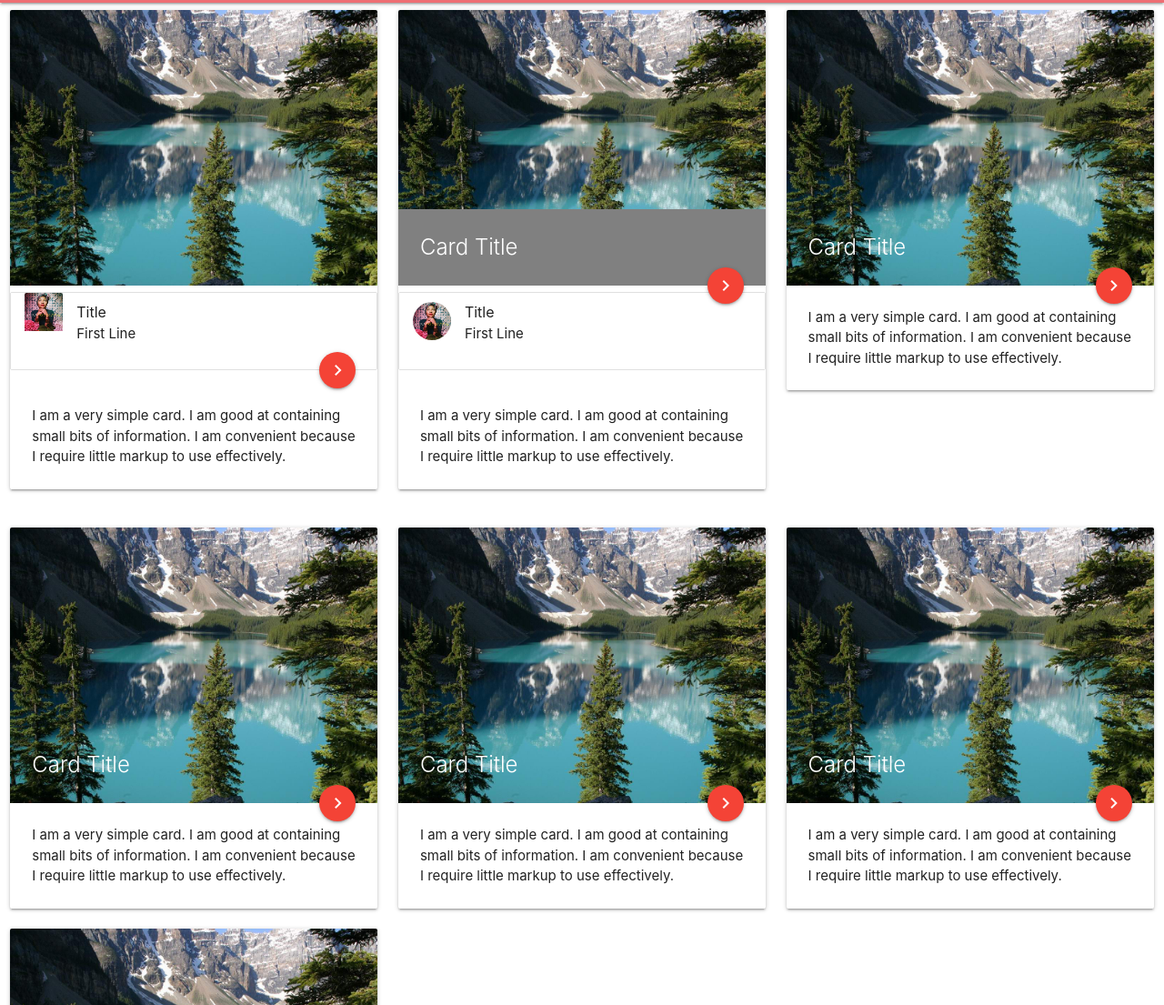
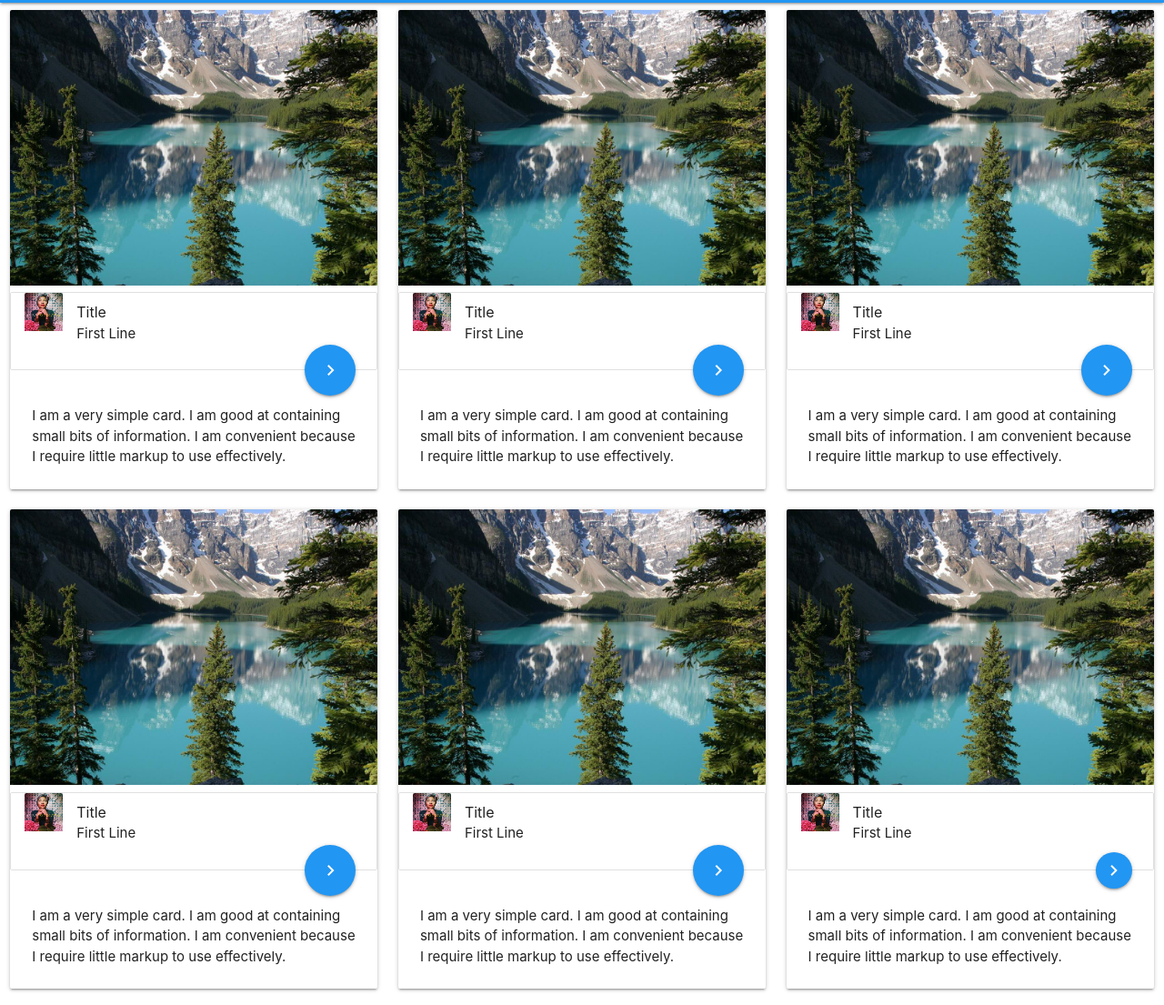
Before and after one commit to prince-inapp/Camp3-Evaluation, a plain HTML site: page MaterialDesign/index.html in a window 1280 px wide. Shown: the part 61-1166 px from the top of the page at 91% size. Drawn offline with Linux system fonts and the light colour scheme.

Commit message:
changed color

```diff
--- a/MaterialDesign/index.html
+++ b/MaterialDesign/index.html
@@ -12,9 +12,9 @@
 
   <body>
     <nav>
-      <div class="nav-wrapper">
+      <div class="nav-wrapper blue">
         <a href="#" data-target="slide-out" class="sidenav-trigger show-on-large"><i class="material-icons">menu</i></a>
-        <a href="#" class="brand-logo center"><img src="logo.jpg"></a>
+        <a href="#" class="brand-logo center"><img src="images/logo.svg"></a>
         <ul id="nav-mobile" class="right">
           <li><a href="Login.html">Login</a></li>
           <li><a href="Signup.html">Sign Up</a></li>
@@ -27,17 +27,17 @@
 <div class="background">
   <img src="images/office.jpg">
 </div>
-<a href="#user"><img class="circle" src="logo.jpg"></a>
+<a href="#user"><img class="circle" src="images/logo.svg"></a>
 <a href="#name"><span class="white-text name">Material Design</span></a>
 <a href="#email"><span class="white-text email">Inspired by Material Design</span></a>
 </div></li>
-<li><a href="#!"><i class="material-icons">home</i>Home</a></li>
-<li><a href="#!"><i class="material-icons">radio_button_checked</i>Showcase</a></li>
-<li><a href="#!"><i class="material-icons">build</i>Tools and Resources</a></li>
-<li><a href="#!"><i class="material-icons">burst_mode</i>Themes and Templates</a></li>
-<li><a href="#!"><i class="material-icons">colorize</i>Mockups and Concepts</a></li>
-<li><a href="#!"><i class="material-icons">extension</i>Apps</a></li>
-<li><a href="#!"><i class="material-icons">palette</i>Wordpress</a></li>
+<li><a href="pages.html"><i class="material-icons">home</i>Home</a></li>
+<li><a href="pages.html"><i class="material-icons">radio_button_checked</i>Showcase</a></li>
+<li><a href="pages.html"><i class="material-icons">build</i>Tools and Resources</a></li>
+<li><a href="pages.html"><i class="material-icons">burst_mode</i>Themes and Templates</a></li>
+<li><a href="pages.html"><i class="material-icons">colorize</i>Mockups and Concepts</a></li>
+<li><a href="pages.html"><i class="material-icons">extension</i>Apps</a></li>
+<li><a href="pages.html"><i class="material-icons">palette</i>Wordpress</a></li>
 </ul>
 
 
@@ -49,64 +49,13 @@
             <span class="card-title">Card Title</span>
             <ul class="collection">
               <li class="collection-item avatar">
-                <img src="images/yuna.jpg" alt="" class="circle">
                 <span class="title">Title</span>
                 <p>First Line</p>
-                <a href="#!" class="secondary-content"><i class="material-icons">profile</i></a>
+                <img src="images/yuna.jpg" alt="" class="circle">
+                <a href="pages.html" class="secondary-content"><i class="material-icons">profile</i></a>
               </li>
             </ul>
-            <a class="btn-floating halfway-fab waves-effect waves-light red"><i class="material-icons">navigate_next</i></a>
-          </div>
-          <div class="card-content">
-            <p>I am a very simple card. I am good at containing small bits of information. I am convenient because I require little markup to use effectively.</p>
-          </div>
-        </div>
-      </div>
-      <div class="col s4">
-        <div class="card">
-          <div class="card-image">
-            <img src="images/sample-1.jpg">
-            <a class="btn-floating halfway-fab waves-effect waves-light red"><i class="material-icons">navigate_next</i></a>
-            <span class="card-title"
-           style="background-color:grey; width:100%;">Card Title
-          </span>
-          </div>
-          <ul class="collection">
-            <li class="collection-item avatar">
-              <img src="images/yuna.jpg" alt="" class="circle">
-              <span class="title">Title</span>
-              <p>First Line</p>
-              <a href="#!" class="secondary-content"><i class="material-icons">profile</i></a>
-            </li>
-          </ul>
-
-
-          <div  class="card-content">
-            <p>I am a very simple card. I am good at containing small bits of information. I am convenient because I require little markup to use effectively.</p>
-          </div>
-
-        </div>
-      </div>
-      <div class="col s4">
-        <div class="card">
-          <div class="card-image">
-            <img src="images/sample-1.jpg">
-            <span class="card-title">Card Title</span>
-            <a class="btn-floating halfway-fab waves-effect waves-light red"><i class="material-icons">navigate_next</i></a>
-          </div>
-          <div class="card-content">
-            <p>I am a very simple card. I am good at containing small bits of information. I am convenient because I require little markup to use effectively.</p>
-          </div>
-        </div>
-      </div>
-    </div>
-    <div class="row">
-      <div class="col s4">
-        <div class="card">
-          <div class="card-image">
-            <img src="images/sample-1.jpg">
-            <span class="card-title">Card Title</span>
-            <a class="btn-floating halfway-fab waves-effect waves-light red"><i class="material-icons">navigate_next</i></a>
+            <a href="pages.html" class="btn-floating halfway-fab waves-effect waves-light btn-large blue"><i class="material-icons">navigate_next</i></a>
           </div>
           <div class="card-content">
             <p>I am a very simple card. I am good at containing small bits of information. I am convenient because I require little markup to use effectively.</p>
@@ -118,31 +67,91 @@
           <div class="card-image">
             <img src="images/sample-1.jpg">
             <span class="card-title">Card Title</span>
-              <a class="btn-floating halfway-fab waves-effect waves-light red"><i class="material-icons">navigate_next</i></a>
+            <ul class="collection">
+              <li class="collection-item avatar">
+                <img src="images/yuna.jpg" alt="" class="circle">
+                <span class="title">Title</span>
+                <p>First Line</p>
+                <a href="pages.html" class="secondary-content"><i class="material-icons">profile</i></a>
+              </li>
+            </ul>
+            <a href="pages.html" class="btn-floating halfway-fab waves-effect waves-light btn-large blue"><i class="material-icons">navigate_next</i></a>
           </div>
           <div class="card-content">
             <p>I am a very simple card. I am good at containing small bits of information. I am convenient because I require little markup to use effectively.</p>
           </div>
         </div>
-        </div>
-          <div class="col s4">
+      </div><div class="col s4">
         <div class="card">
           <div class="card-image">
             <img src="images/sample-1.jpg">
             <span class="card-title">Card Title</span>
-                <a class="btn-floating halfway-fab waves-effect waves-light red"><i class="material-icons">navigate_next</i></a>
+            <ul class="collection">
+              <li class="collection-item avatar">
+                <img src="images/yuna.jpg" alt="" class="circle">
+                <span class="title">Title</span>
+                <p>First Line</p>
+                <a href="pages.html" class="secondary-content"><i class="material-icons">profile</i></a>
+              </li>
+            </ul>
+            <a href="pages.html" class="btn-floating halfway-fab waves-effect waves-light btn-large blue"><i class="material-icons">navigate_next</i></a>
           </div>
           <div class="card-content">
             <p>I am a very simple card. I am good at containing small bits of information. I am convenient because I require little markup to use effectively.</p>
           </div>
         </div>
-          </div>
-            <div class="col s4">
+      </div><div class="col s4">
         <div class="card">
           <div class="card-image">
             <img src="images/sample-1.jpg">
             <span class="card-title">Card Title</span>
-                  <a class="btn-floating halfway-fab waves-effect waves-light red"><i class="material-icons">navigate_next</i></a>
+            <ul class="collection">
+              <li class="collection-item avatar">
+                <img src="images/yuna.jpg" alt="" class="circle">
+                <span class="title">Title</span>
+                <p>First Line</p>
+                <a href="pages.html" class="secondary-content"><i class="material-icons">profile</i></a>
+              </li>
+            </ul>
+            <a href="pages.html" class="btn-floating halfway-fab waves-effect waves-light btn-large blue"><i class="material-icons">navigate_next</i></a>
+          </div>
+          <div class="card-content">
+            <p>I am a very simple card. I am good at containing small bits of information. I am convenient because I require little markup to use effectively.</p>
+          </div>
+        </div>
+      </div><div class="col s4">
+        <div class="card">
+          <div class="card-image">
+            <img src="images/sample-1.jpg">
+            <span class="card-title">Card Title</span>
+            <ul class="collection">
+              <li class="collection-item avatar">
+                <img src="images/yuna.jpg" alt="" class="circle">
+                <span class="title">Title</span>
+                <p>First Line</p>
+                <a href="pages.html" class="secondary-content"><i class="material-icons">profile</i></a>
+              </li>
+            </ul>
+            <a href="pages.html" class="btn-floating halfway-fab waves-effect waves-light btn-large blue"><i class="material-icons">navigate_next</i></a>
+          </div>
+          <div class="card-content">
+            <p>I am a very simple card. I am good at containing small bits of information. I am convenient because I require little markup to use effectively.</p>
+          </div>
+        </div>
+      </div><div class="col s4">
+        <div class="card">
+          <div class="card-image">
+            <img src="images/sample-1.jpg">
+            <span class="card-title">Card Title</span>
+            <ul class="collection">
+              <li class="collection-item avatar">
+                <img src="images/yuna.jpg" alt="" class="circle">
+                <span class="title">Title</span>
+                <p>First Line</p>
+                <a href="pages.html" class="secondary-content"><i class="material-icons">profile</i></a>
+              </li>
+            </ul>
+            <a href="pages.html" class="btn-floating halfway-fab waves-effect waves-light blue"><i class="material-icons">navigate_next</i></a>
           </div>
           <div class="card-content">
             <p>I am a very simple card. I am good at containing small bits of information. I am convenient because I require little markup to use effectively.</p>
--- /dev/null
+++ b/MaterialDesign/pages.html
@@ -0,0 +1,57 @@
+<!DOCTYPE html>
+<html>
+  <head>
+    <!--Import Google Icon Font-->
+    <link href="https://fonts.googleapis.com/icon?family=Material+Icons" rel="stylesheet">
+    <!--Import materialize.css-->
+    <link type="text/css" rel="stylesheet" href="css/materialize.min.css"  media="screen,projection"/>
+    <link type="text/css" rel="stylesheet" href="css/style.css"  media="screen,projection"/>
+    <!--Let browser know website is optimized for mobile-->
+    <meta name="viewport" content="width=device-width, initial-scale=1.0"/>
+  </head>
+
+  <body>
+    <nav>
+      <div class="nav-wrapper">
+        <a href="#" data-target="slide-out" class="sidenav-trigger show-on-large"><i class="material-icons">menu</i></a>
+        <a href="#" class="brand-logo center"><img src="logo.jpg"></a>
+        <ul id="nav-mobile" class="right">
+          <li><a href="Login.html">Login</a></li>
+          <li><a href="Signup.html">Sign Up</a></li>
+        </ul>
+      </div>
+    </nav>
+
+    <ul id="slide-out" class="sidenav">
+        <li><div class="user-view">
+        <div class="background">
+        <img src="images/office.jpg">
+        </div>
+        <a href="#user"><img class="circle" src="logo.jpg"></a>
+        <a href="#name"><span class="white-text name">Material Design</span></a>
+        <a href="#email"><span class="white-text email">Inspired by Material Design</span></a>
+        </div></li>
+        <li><a href="#!"><i class="material-icons">home</i>Home</a></li>
+        <li><a href="#!"><i class="material-icons">radio_button_checked</i>Showcase</a></li>
+        <li><a href="#!"><i class="material-icons">build</i>Tools and Resources</a></li>
+        <li><a href="#!"><i class="material-icons">burst_mode</i>Themes and Templates</a></li>
+        <li><a href="#!"><i class="material-icons">colorize</i>Mockups and Concepts</a></li>
+        <li><a href="#!"><i class="material-icons">extension</i>Apps</a></li>
+        <li><a href="#!"><i class="material-icons">palette</i>Wordpress</a></li>
+    </ul>
+
+
+    <!--JavaScript at end of body for optimized loading-->
+    <script type="text/javascript" src="js/materialize.min.js"></script>
+    <script>
+      document.addEventListener('DOMContentLoaded', function() {
+    const options  = {
+        'edge': 'left',
+    };
+    var elems = document.querySelectorAll('.sidenav');
+    var instances = M.Sidenav.init(elems, options);
+  });
+    </script>
+    <script type="text/javascript" src="js/materialize.js"></script>
+  </body>
+</html>
```
Also changed, not shown: MaterialDesign/images/logo.svg (added). Lines whose indentation alone changed are shown as unchanged.
